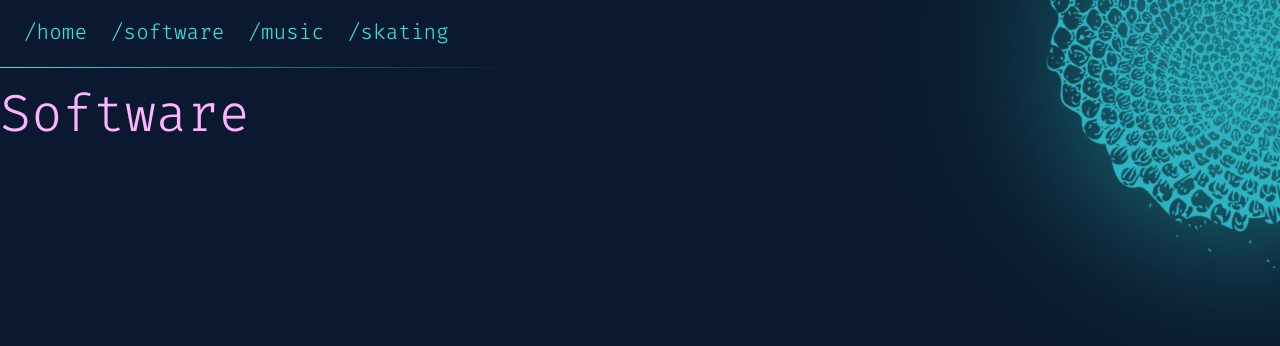
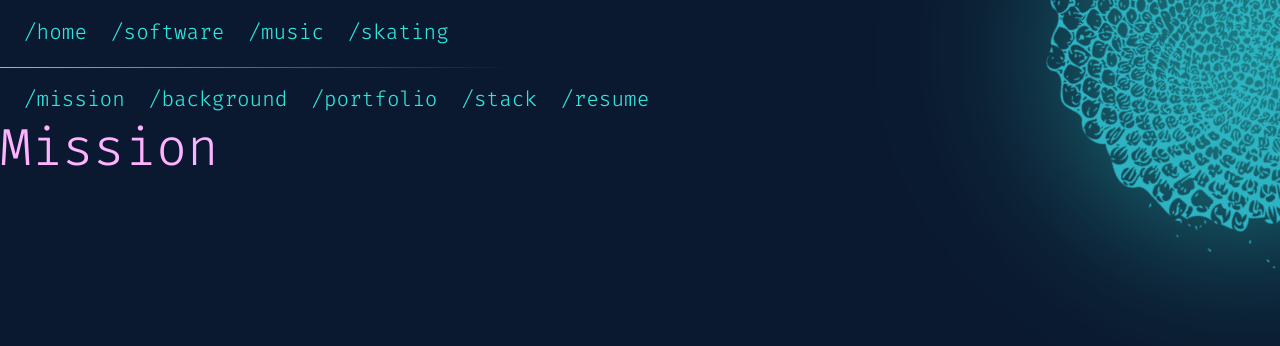
Before and after one commit to Abdeboskey/React-with-Router-Template, a React (Create React App) app: page /software in a window 1280 px wide. Shown: the top 346 px of the page. Built offline with nearby package versions, Linux system fonts and the light colour scheme.

Commit message:
Create layouts and navs for nested routes

```diff
--- a/src/components/App/App.js
+++ b/src/components/App/App.js
@@ -1,23 +1,32 @@
 import { Routes, Route } from 'react-router-dom';
 import sunflower from 'assets/seed.png';
-import Header from 'components/Header/Header';
-// import Footer from 'components/Footer/Footer';
+import Layout from 'components/Layout/Layout';
+import SoftwareLayout from 'components/Layout/SoftwareLayout';
+import MusicLayout from 'components/Layout/MusicLayout';
+import SkatingLayout from 'components/Layout/SkatingLayout';
+import Home from 'pages/Home/Home';
 import './App.css';
-
-import Home from 'pages/Home/Home';
 
 function App() {
   return (
     <div className="App">
-      <Header />
       <img src={sunflower} className="sunflower" alt="A light blue sunflower spinning slowly in the top-right corner" />
       <Routes>
-        <Route path="/" element={<Home />} />
-        <Route path="/software" element={<h1>Software</h1>} />
-        <Route path="/music" element={<h1>Music</h1>} />
-        <Route path="/skating" element={<h1>Skating</h1>} />
+        <Route path="/" element={<Layout />}>
+          <Route index element={<Home />} />
+          <Route path="software" element={<SoftwareLayout />}>
+            <Route index element={<h1>Mission</h1>} />
+            <Route path="background" element={<h1>Background</h1>} />
+            <Route path="portfolio" element={<h1>Portfolio</h1>} />
+            <Route path="stack" element={<h1>Stack</h1>} />
+            <Route path="resume" element={<h1>Resume</h1>} />
+          </Route>
+          <Route path="music" element={<MusicLayout />}>
+          </Route>
+          <Route path="skating" element={<SkatingLayout />}>
+          </Route>
+        </Route>
       </Routes>
-      {/* <Footer /> */}
     </div>
   );
 }
--- /dev/null
+++ b/src/components/Layout/Layout.js
@@ -0,0 +1,13 @@
+import { Outlet } from 'react-router-dom';
+import Header from 'components/Header/Header';
+
+const Layout = () => {
+  return (
+    <>
+      <Header />
+      <Outlet />
+    </>
+  )
+}
+
+export default Layout;
--- /dev/null
+++ b/src/components/Layout/MusicLayout.js
@@ -0,0 +1,17 @@
+import { Link, Outlet } from 'react-router-dom';
+import styles from 'style/Nav.module.css';
+
+const MusicLayout = () => {
+  return (
+    <>
+      <nav className={styles.nav}>
+        <Link to="/music">/bio</Link>
+        <Link to="/music/gigs">/gigs</Link>
+        <Link to="/music/recordings">/recordings</Link>
+      </nav>
+      <Outlet />
+    </>
+  )
+}
+
+export default MusicLayout;
--- /dev/null
+++ b/src/components/Layout/SkatingLayout.js
@@ -0,0 +1,17 @@
+import { Link, Outlet } from 'react-router-dom';
+import styles from 'style/Nav.module.css';
+
+const SkatingLayout = () => {
+  return (
+    <>
+      <nav className={styles.nav}>
+        <Link to="/skating">/bio</Link>
+        <Link to="/skating/PRs">/PRs</Link>
+        <Link to="/skating/teaching">/teaching</Link>
+      </nav>
+      <Outlet />
+    </>
+  )
+}
+
+export default SkatingLayout;
--- /dev/null
+++ b/src/components/Layout/SoftwareLayout.js
@@ -0,0 +1,19 @@
+import { Link, Outlet } from 'react-router-dom';
+import styles from 'style/Nav.module.css';
+
+const SoftwareLayout = () => {
+  return (
+    <>
+      <nav className={styles.nav}>
+        <Link to="/software">/mission</Link>
+        <Link to="/software/background">/background</Link>
+        <Link to="/software/portfolio">/portfolio</Link>
+        <Link to="/software/stack">/stack</Link>
+        <Link to="/software/resume">/resume</Link>
+      </nav>
+      <Outlet />
+    </>
+  )
+}
+
+export default SoftwareLayout;
--- a/src/pages/Home/Home.js
+++ b/src/pages/Home/Home.js
@@ -10,7 +10,7 @@ const Home = () => {
         Aaron Burris-DeBoskey
       </h1>
       <p>
-        ~ a software engineer, musician, & inline skater
+        {'=>'} a software engineer, musician, & inline skater
         <br />from Denver, CO.
       </p>
     </main>
```
